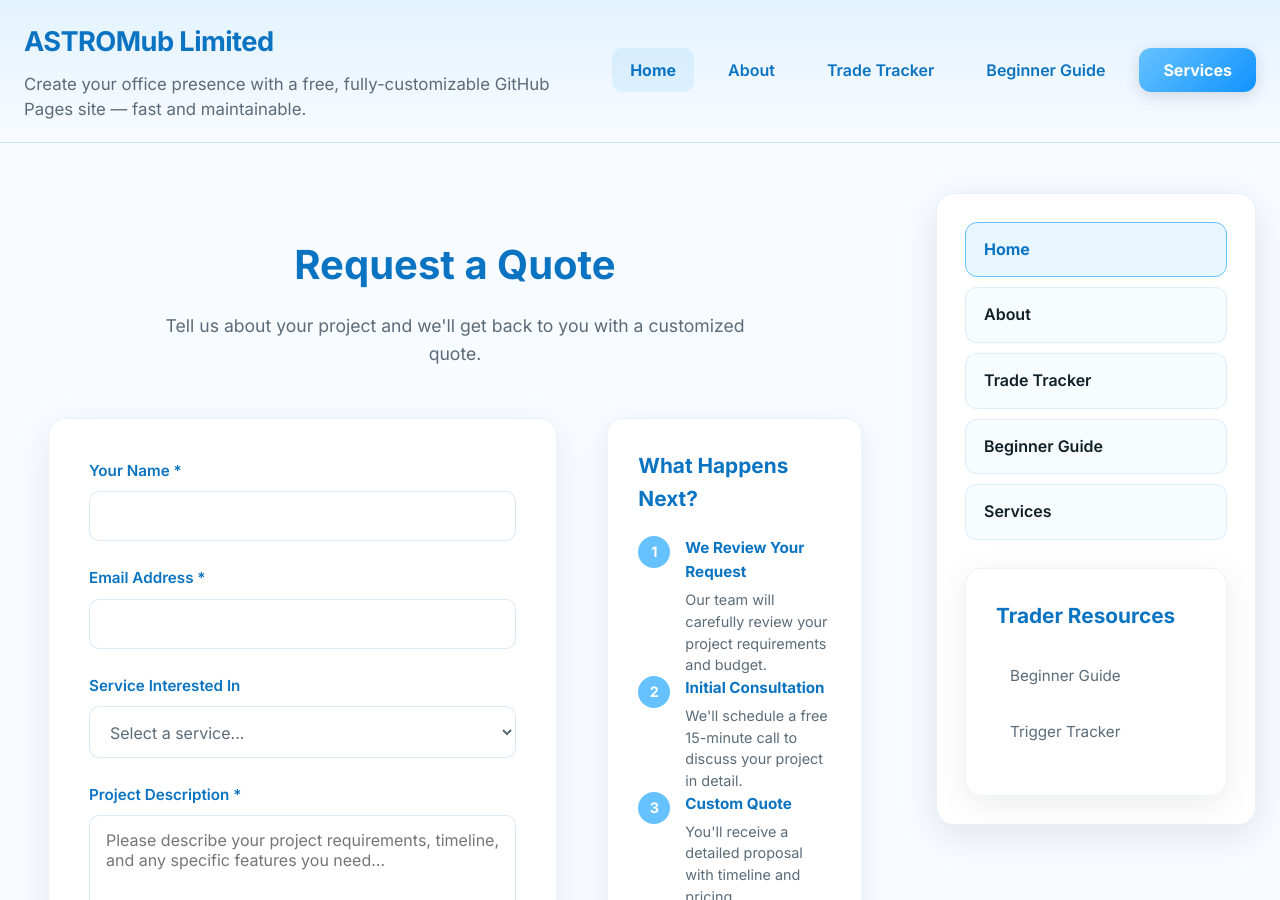
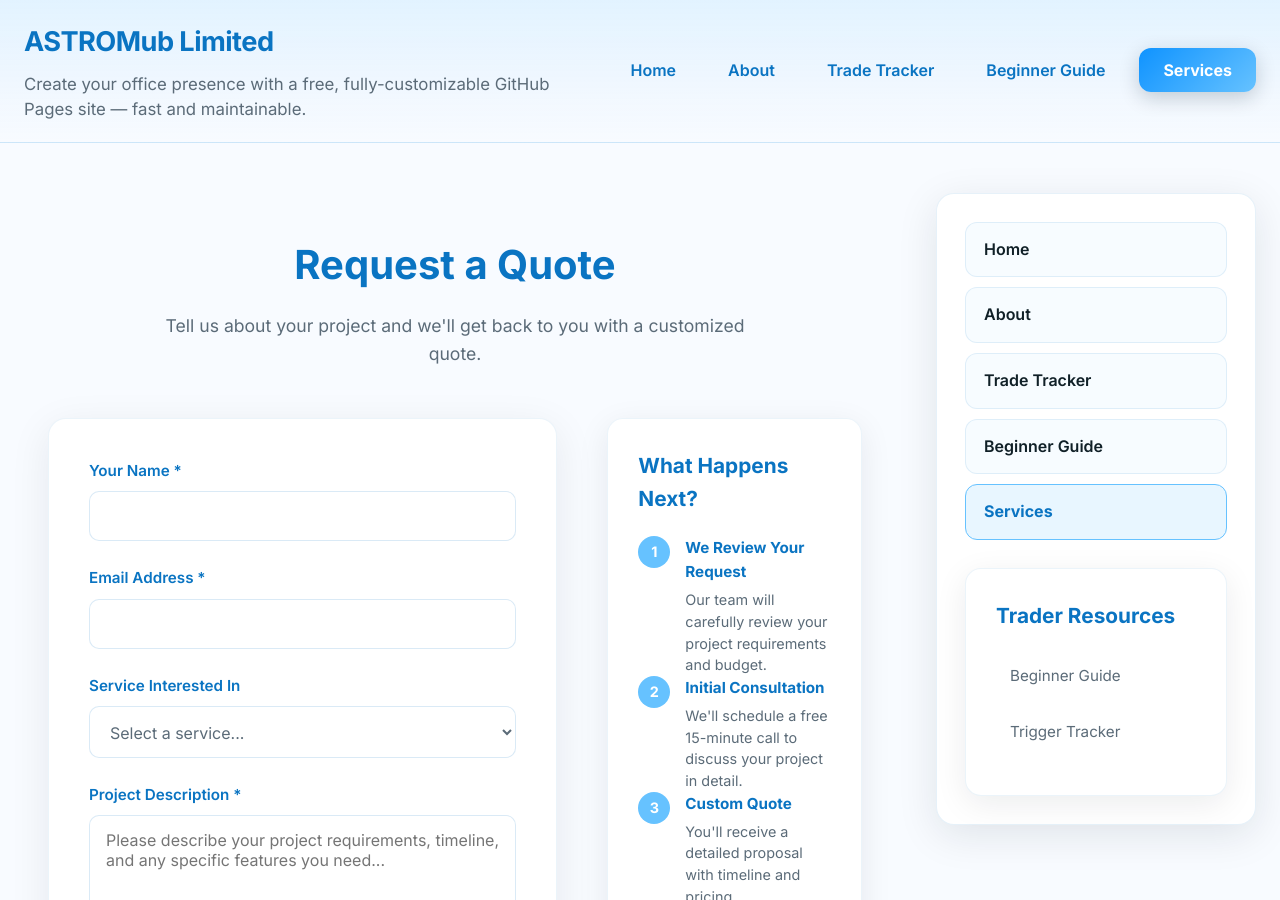
Before and after one commit to astromub/silver-umbrella, a Jekyll site: the page built from request_quote.html, in a window 1280 px wide and 900 px high. Built offline with Jekyll 4.4.1, drawn with Linux system fonts in a browser that asks for light colours.

Commit message:
Update default.html

```diff
--- a/_layouts/default.html
+++ b/_layouts/default.html
@@ -26,11 +26,11 @@
 
       <nav id="siteNav" class="site-nav" role="navigation" aria-label="Main navigation">
         <ul>
-          <li><a href="{{ '/' | relative_url }}" class="{% if page.url == '/' %}active{% endif %}">Home</a></li>
-          <li><a href="{{ '/about' | relative_url }}" class="{% if page.url contains '/about' %}active{% endif %}">About</a></li>
-          <li><a href="{{ '/trade-tracker' | relative_url }}" class="{% if page.url contains '/trade-tracker' %}active{% endif %}">Trade Tracker</a></li>
-          <li><a href="{{ '/beginner-guide' | relative_url }}" class="{% if page.url contains '/beginner-guide' %}active{% endif %}">Beginner Guide</a></li>
-          <li><a class="btn-services {% if page.url contains '/pricing' %}active{% endif %}" href="{{ '/pricing' | relative_url }}">Services</a></li>
+          <li><a href="{{ '/' | relative_url }}" data-nav="home">Home</a></li>
+          <li><a href="{{ '/about' | relative_url }}" data-nav="about">About</a></li>
+          <li><a href="{{ '/trade-tracker' | relative_url }}" data-nav="trade-tracker">Trade Tracker</a></li>
+          <li><a href="{{ '/beginner-guide' | relative_url }}" data-nav="beginner-guide">Beginner Guide</a></li>
+          <li><a class="btn-services" href="{{ '/pricing' | relative_url }}" data-nav="pricing">Services</a></li>
         </ul>
       </nav>
     </div>
@@ -45,11 +45,11 @@
       <div class="sidebar-inner">
         <nav>
           <ul>
-            <li><a href="{{ '/' | relative_url }}" class="{% if page.url == '/' %}active{% endif %}">Home</a></li>
-            <li><a href="{{ '/about' | relative_url }}" class="{% if page.url contains '/about' %}active{% endif %}">About</a></li>
-            <li><a href="{{ '/trade-tracker' | relative_url }}" class="{% if page.url contains '/trade-tracker' %}active{% endif %}">Trade Tracker</a></li>
-            <li><a href="{{ '/beginner-guide' | relative_url }}" class="{% if page.url contains '/beginner-guide' %}active{% endif %}">Beginner Guide</a></li>
-            <li><a href="{{ '/pricing' | relative_url }}" class="{% if page.url contains '/pricing' %}active{% endif %}">Services</a></li>
+            <li><a href="{{ '/' | relative_url }}" data-nav="home">Home</a></li>
+            <li><a href="{{ '/about' | relative_url }}" data-nav="about">About</a></li>
+            <li><a href="{{ '/trade-tracker' | relative_url }}" data-nav="trade-tracker">Trade Tracker</a></li>
+            <li><a href="{{ '/beginner-guide' | relative_url }}" data-nav="beginner-guide">Beginner Guide</a></li>
+            <li><a href="{{ '/pricing' | relative_url }}" data-nav="pricing">Services</a></li>
           </ul>
         </nav>
 
```
Also changed, not shown: other parts of _layouts/default.html (+21 -7 lines).
